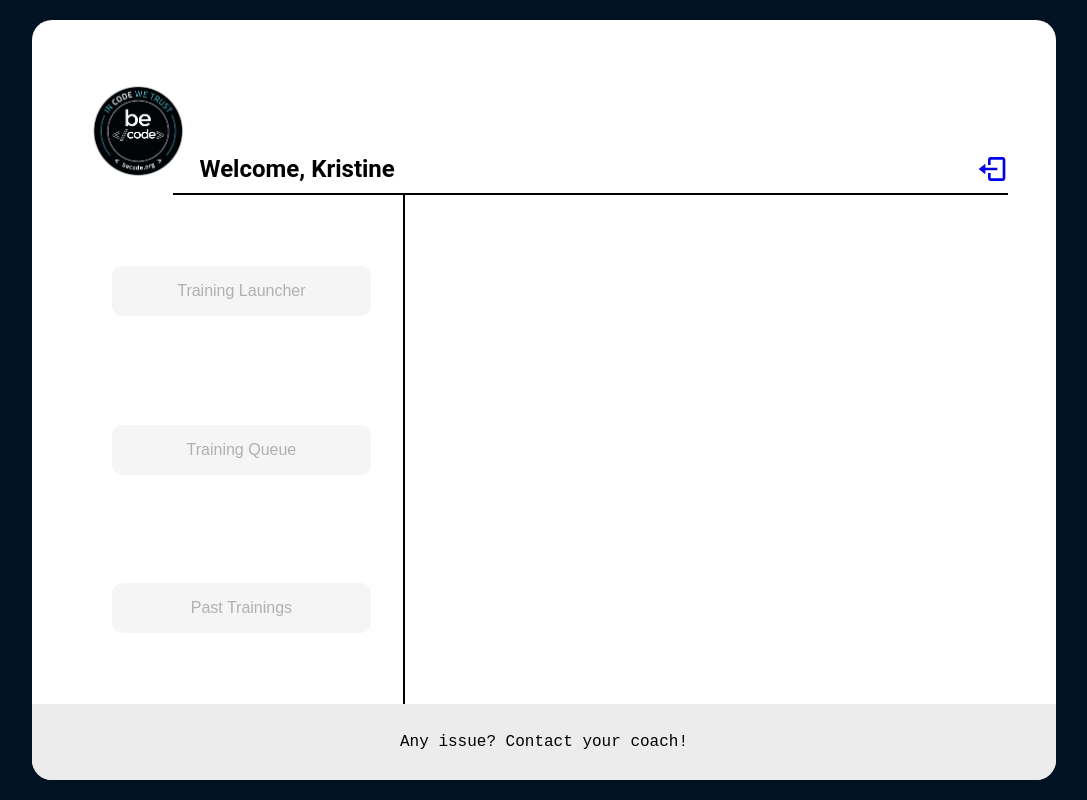
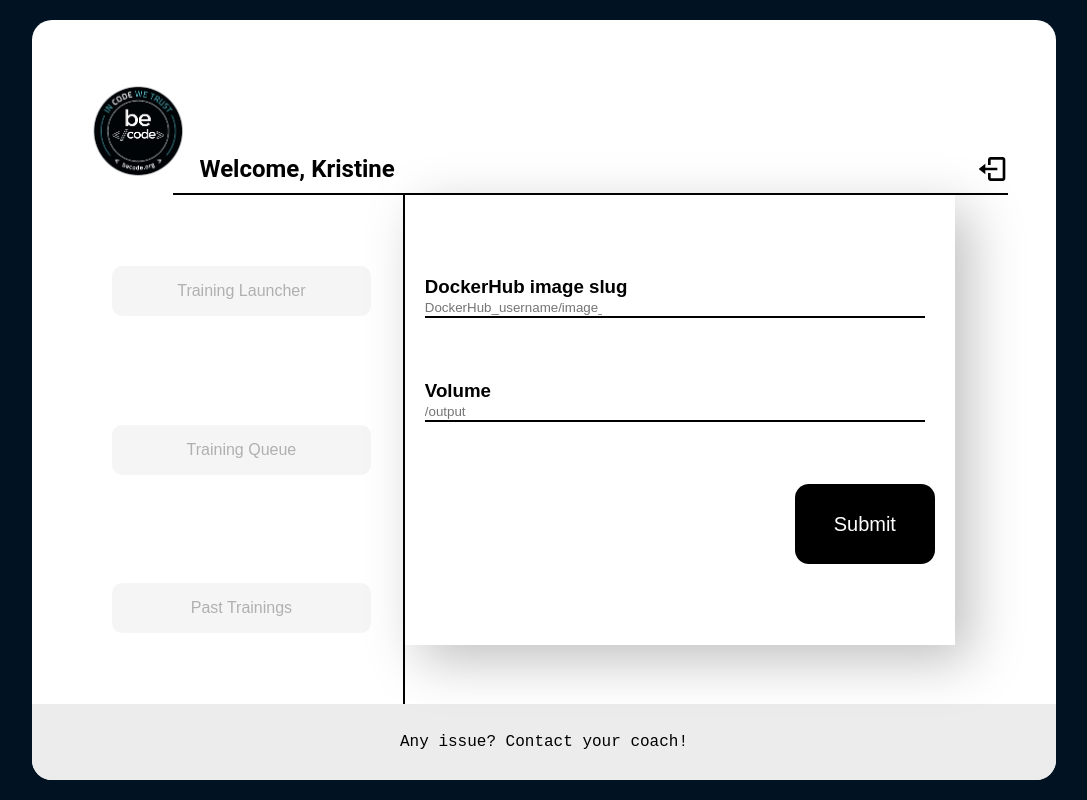
Before and after one commit to Tim-Poels/ai-server-web-ui, a React (Create React App) app: page /dashboard in a window 1280 px wide. Shown: the whole page, without its empty margins (96-1183 px from the left). Built offline with nearby package versions, Linux system fonts and the light colour scheme.

Commit message:
adding some routes

```diff
--- a/package.json
+++ b/package.json
@@ -9,6 +9,7 @@
     "react": "^18.1.0",
     "react-dom": "^18.1.0",
     "react-icons": "^4.3.1",
+    "react-router-dom": "^6.3.0",
     "react-scripts": "5.0.1",
     "styled-components": "^5.3.5",
     "web-vitals": "^2.1.4"
--- /dev/null
+++ b/src/App.js
@@ -0,0 +1,29 @@
+import { BrowserRouter, Routes, Route } from 'react-router-dom'
+import Dashboard from './Pages/Dashboard';
+import ErrorPage from './Pages/ErrorPage';
+import Training from './components/Training';
+
+function App() {
+
+
+
+  return (
+    <BrowserRouter>
+      <Routes>
+
+        <Route path="/dashboard" element={<Dashboard />}>
+          <Route index element={<Training />} />
+          <Route path="launcher" element={<Training />} />
+          <Route path="queue" element={<div>Here will come the QUEUE</div>} />
+          <Route path="past" element={<div>Here will come the PAST</div>} />
+        </Route>
+
+
+        <Route index element={<div>Here will come the logins</div>} />
+        <Route path="*" element={<ErrorPage />} />
+      </Routes>
+    </BrowserRouter>
+  );
+}
+
+export default App;
--- a/src/components/Dashboard.jsx
+++ b/src/Pages/Dashboard.jsx
@@ -2,7 +2,8 @@ import React from 'react';
 import './dashboard.css';
 import logo from './logo-becode.png'
 import { BiLogOut } from 'react-icons/bi'
-import NavbarButton from './NavbarButton';
+import NavbarButton from '../components/NavbarButton';
+import { Routes, Route, Link, Outlet } from 'react-router-dom'
 
 const Dashboard = (props) => {
     //The message is updated via props
@@ -26,12 +27,18 @@ const Dashboard = (props) => {
                 </div>
                 <div className="content-and-navbar-cont">
                     <div className="navbar">
+                        <Link to="launcher">
                             <NavbarButton text={"Training Launcher"}/>
+                        </Link>
+                        <Link to="queue">
                             <NavbarButton text={"Training Queue"} />
+                        </Link>
+                        <Link to="past">
                             <NavbarButton text={"Past Trainings"} />
+                        </Link>
                     </div>
                     <div className="content">
-
+                        <Outlet />
                     </div>
                 </div>
             </div>
--- /dev/null
+++ b/src/Pages/ErrorPage.jsx
@@ -0,0 +1,7 @@
+import React from 'react'
+
+export default function ErrorPage() {
+  return (
+    <div>Error! Page not found</div>
+  )
+}
--- a/src/components/dashboard.css
+++ b/src/Pages/dashboard.css
@@ -82,3 +82,7 @@ h2 {
   width: 65%;
   height: 100%;
 }
+a {
+  text-decoration: none;
+  color: black;
+}
--- a/src/components/NavbarButton.jsx
+++ b/src/components/NavbarButton.jsx
@@ -1,6 +1,6 @@
 import React from 'react'
 import styled from 'styled-components'
-import './dashboard.css';
+import '../Pages/dashboard.css';
 
 const NavbarButton = (props) => {
     const buttonText = props.text;
--- a/src/components/Training.js
+++ b/src/components/Training.js
@@ -12,7 +12,7 @@ function Training({ title }) {
         <Input title={"DockerHub image slug"} placeholder={"DockerHub_username/image_name"} />
         <Input title={"Volume"} placeholder={"/output"} />
         <ButtonCont>
-        <button className='submitButton'>Submit</button>
+          <button className='submitButton'>Submit</button>
         </ButtonCont>
       </InputCont>
     </Wrapper>
@@ -26,8 +26,8 @@ export default Training
 const Wrapper = styled.div`
   display: flex;
   flex-direction: column;
-  height: 604px;
-  width: 684px;
+  height: 450px;
+  width: 550px;
   box-shadow: 15px 15px 50px rgba(0, 0, 0, 0.25);
   padding: 20px;
 `;
--- a/src/index.js
+++ b/src/index.js
@@ -1,11 +1,11 @@
 import React from 'react';
 import ReactDOM from 'react-dom/client';
 import './index.css';
-import Dashboard from './components/Dashboard'
+import App from './App';
 
 const root = ReactDOM.createRoot(document.getElementById('root'));
 root.render(
   <React.StrictMode>
-    <Dashboard />
+    <App />
   </React.StrictMode>
 );
```
Also changed, not shown: src/components/App.js (deleted, +0 -10 lines), src/Pages/logo-becode.png (renamed from src/components/logo-becode.png), 1 other file (tests, documents, lock files or other folders).
